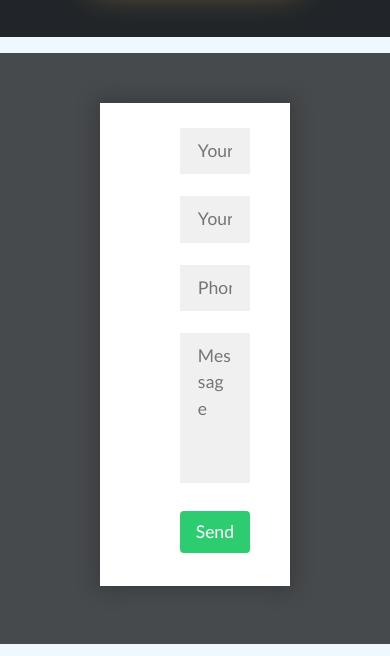
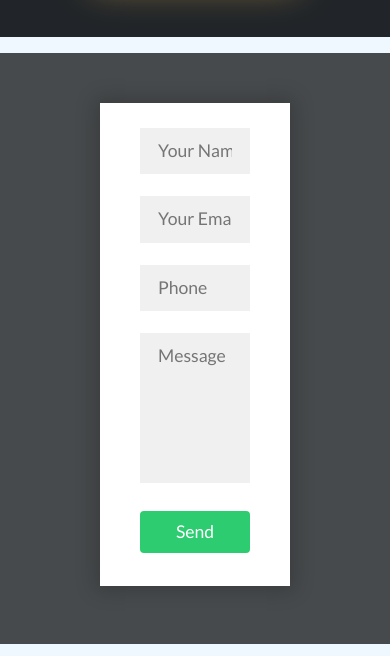
Before and after one commit to vignesh2396/source-code, a plain HTML site: page omnifood/index.html in a window 390 px wide. Shown: the part 8797-9453 px from the top of the page. Drawn offline with Linux system fonts and the light colour scheme.

Commit message:
Update queries.css

```diff
--- a/omnifood/css/queries.css
+++ b/omnifood/css/queries.css
@@ -62,6 +62,18 @@
         margin-bottom: .5rem;
     }
 
+/* custom size */
+@media only screen and (max-width:768px) {
+.left{
+    display: none;
+}
+    .right{
+        display: block;
+    }
+    .contact-box{
+        display: block;
+    }
+}
 
 }
 
```
